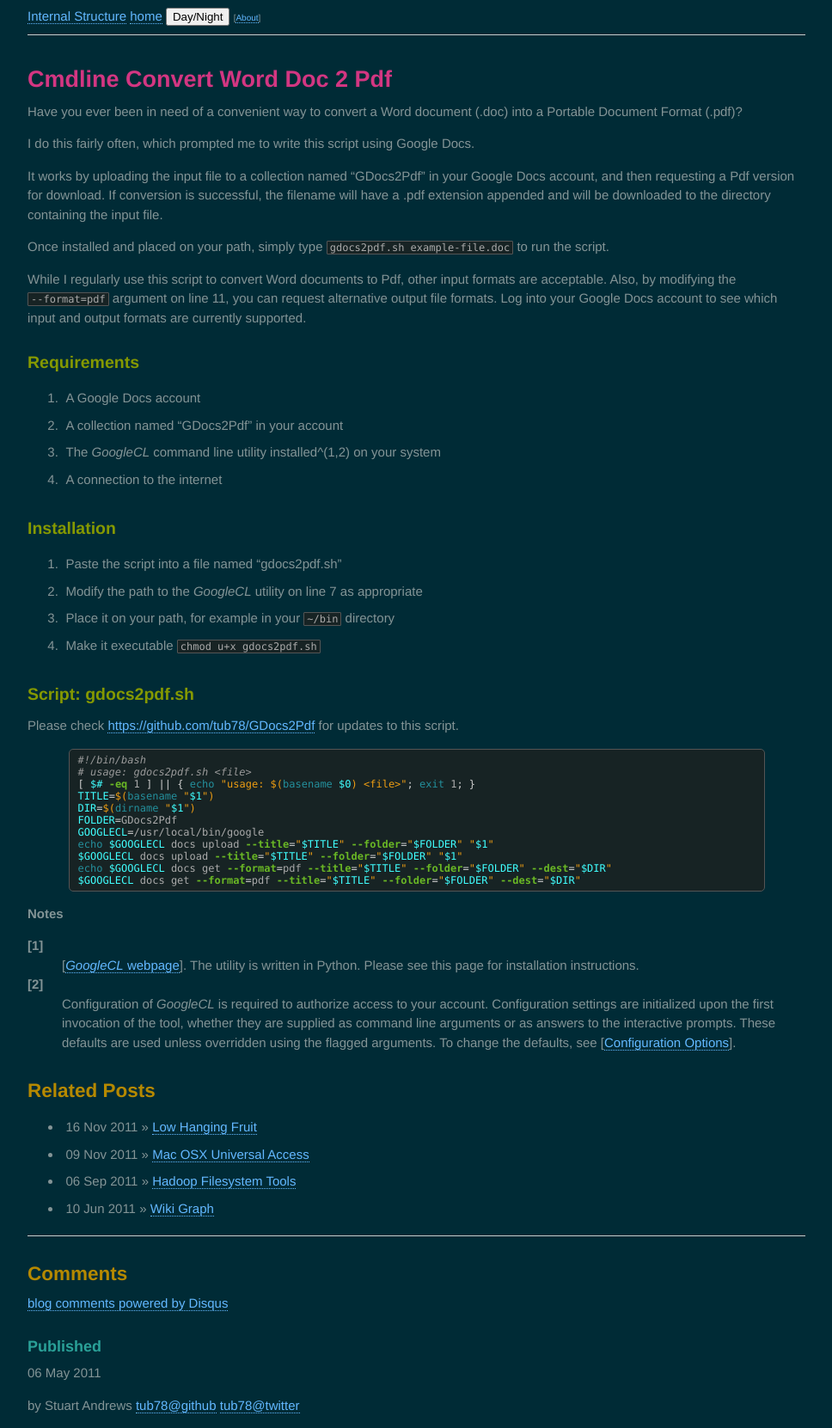
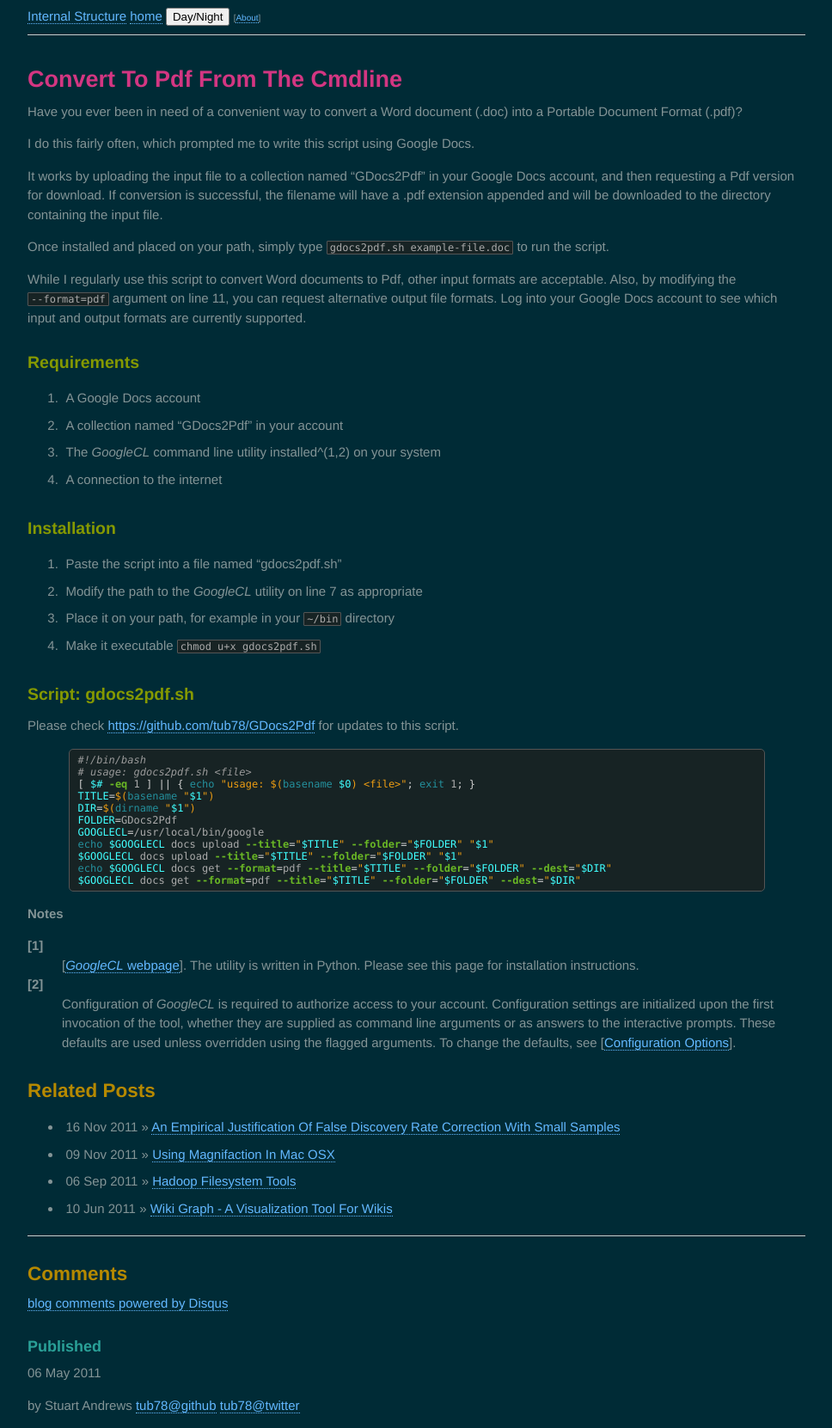
Before and after one commit to tub78/tub78.github.com, a Jekyll site: the page built from _posts/2011-05-06-Cmdline-Convert-Word-Doc-2-Pdf.md, in a window 1280 px wide. Shown: the whole page at 86% size, without its empty margins (118-1086 px from the left). Built offline with Jekyll 4.4.1, drawn with Linux system fonts in a browser that asks for light colours; nearby versions of some CDN libraries; Markdown is read by kramdown in place of the engine named in the settings; comment, search, counter and statistics services are not loaded.

Commit message:
Fix about.html template; edit post titles and descriptions

```diff
--- a/_posts/2011-05-06-Cmdline-Convert-Word-Doc-2-Pdf.md
+++ b/_posts/2011-05-06-Cmdline-Convert-Word-Doc-2-Pdf.md
@@ -1,7 +1,7 @@
 ---
 layout: post
-title: Cmdline Convert Word Doc 2 Pdf
-description:
+title: Convert To Pdf From The Cmdline
+description: Convert Files (.doc, .ppt, .txt, etc.) To Pdf From The Cmdline
 tags: [CmdLine, GoogleCL, Bash, Pdf]
 comments: true
 analytics: true
--- a/_posts/2011-06-10-Wiki-Graph.md
+++ b/_posts/2011-06-10-Wiki-Graph.md
@@ -1,6 +1,6 @@
 ---
 layout: post
-title: Wiki Graph
+title: Wiki Graph - A Visualization Tool For Wikis
 description:
 tags: [Python, Wiki, Graph]
 comments: true
--- a/_posts/2011-11-09-Mac-OSX-Universal-Access.md
+++ b/_posts/2011-11-09-Mac-OSX-Universal-Access.md
@@ -1,6 +1,6 @@
 ---
 layout: post
-title: Mac OSX Universal Access
+title: Using Magnifaction In Mac OSX
 description:
 tags: [Tutorial, MacOSX, Visualization]
 comments: true
--- a/_posts/2011-11-16-Low-Hanging-Fruit.md
+++ b/_posts/2011-11-16-Low-Hanging-Fruit.md
@@ -1,6 +1,6 @@
 ---
 layout: post
-title: Low Hanging Fruit
+title: An Empirical Justification Of False Discovery Rate Correction With Small Samples
 description:
 tags: [Gene, Genomics, Biology, Rstats, Ttest]
 comments: true
```
Also changed, not shown: about.md (+1 -1 lines).
